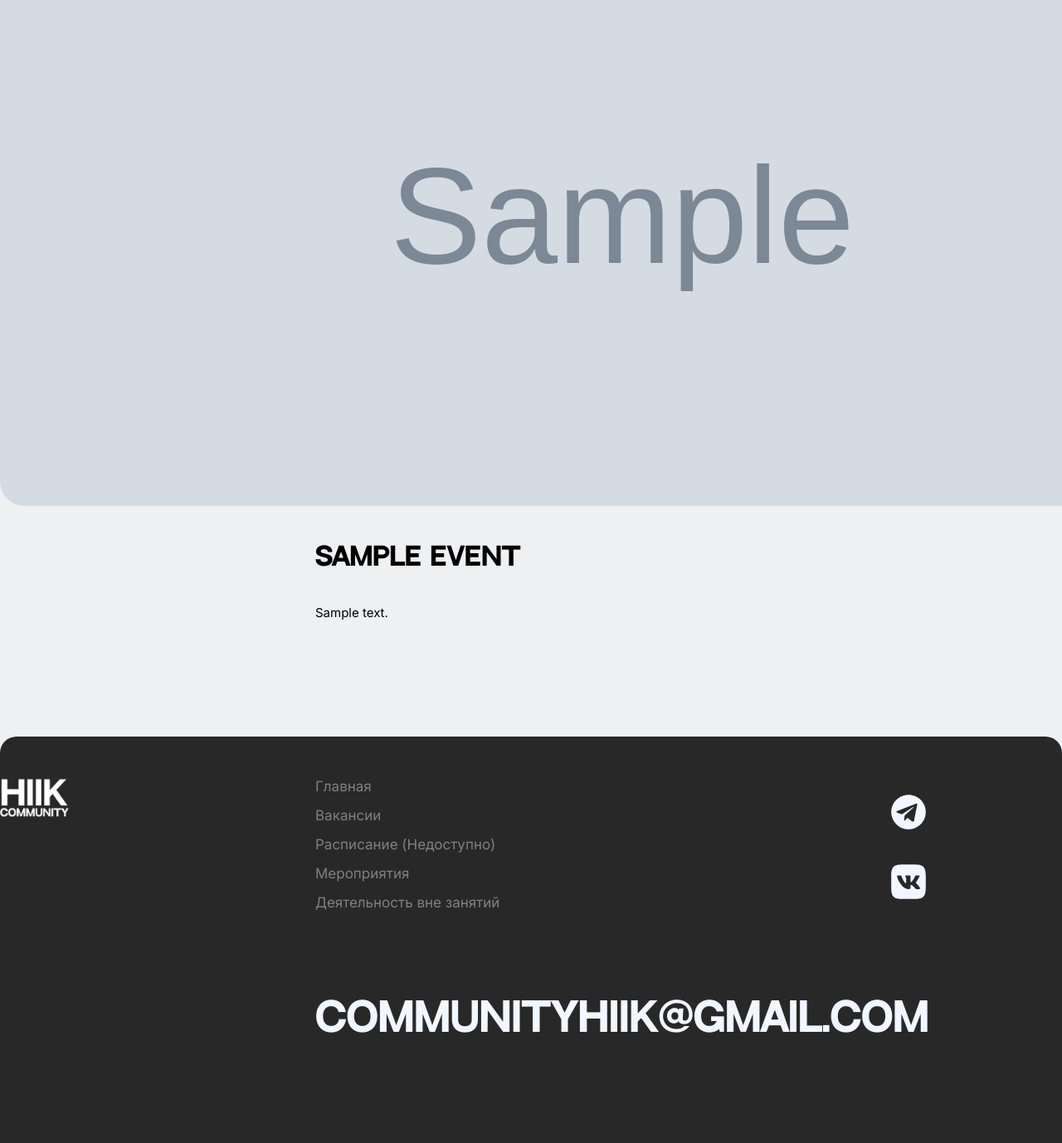
After one commit to AUGITARO/augitaro-hiik, a Yii app: template views/site/event-page.php in a window 1280 px wide; the page is wider, and only the part inside the window is pictured. The commit adds this page. Shown: the part 230-1608 px from the top of that part at 83% size. Run offline with PHP 8.4 and a stand-in for Yii, Linux system fonts and the light colour scheme; the template is opened without the code that fills it: most values are stand-ins (such as "Sample title", 1, 10 or a date in 2020); grey boxes marked "Sample" are stand-in pictures; data that the repository does not hold is empty; some libraries are stand-ins or nearby versions.

Commit message:
create event page

```diff
--- a/assets/AppAsset.php
+++ b/assets/AppAsset.php
@@ -32,6 +32,7 @@ class AppAsset extends AssetBundle
         'css/pages/events.css',
         'css/pages/activity.css',
         'css/pages/form.css',
+        'css/pages/event-page.css',
     ];
     public $js = [
 
--- a/config/web.php
+++ b/config/web.php
@@ -54,6 +54,7 @@ $config = [
                 '/create-event' => 'admin/create-event',
                 '/generate' => 'admin/generate-token',
                 '/events' => 'site/events',
+                '/event-page' => 'site/event-page',
                 '/login' => 'user/login',
                 '/logout' => 'user/logout',
                 '/signup' => 'user/signup',
--- /dev/null
+++ b/views/site/event-page.php
@@ -0,0 +1,22 @@
+<?php
+
+/** @var yii\web\view $this */
+/** @var Event $events */
+
+use app\models\Event;
+use yii\helpers\Html;
+
+$this->title = $event->title;
+
+?>
+<section class="event-page">
+    <div class="container">
+        <img src="uploads/event/<?= Html::encode($event->image_path) ?>" width="1500" height="700" alt="<?= Html::encode($event->title) ?>">
+        <div class="event-page-news">
+            <h3><?= Html::encode($event->title) ?></h3>
+            <div class="news-text">
+                <p><?= Html::encode($event->description) ?></p>
+            </div>
+        </div>
+    </div>
+</section>
--- a/views/site/index.php
+++ b/views/site/index.php
@@ -85,7 +85,7 @@ $this->title = 'Community | Главная';
 
             <?php foreach ($events as $event): ?>
                 <li>
-                    <a class="news-tab" href="./events-page.html">
+                    <a class="news-tab" href="<?= Url::to(['site/event-page', 'id' => $event->id])?>">
                         <h3 class="news-tab-text"><?= Html::encode($event->title) ?></h3>
                         <img src="uploads/event/<?= Html::encode($event->image_path) ?>" alt="<?= Html::encode($event->title) ?>">
                         <time class="tag"><?= date('Y F d', strtotime($event->date)) ?></time>
--- a/web/css/pages/events-page.css
+++ b/web/css/pages/event-page.css
@@ -1,3 +1,7 @@
+.event-page {
+    padding-bottom: 140px;
+}
+
 .event-page img {
     margin-top: 40px;
     object-fit: cover;
```
Also changed, not shown: controllers/SiteController.php (+10 -1 lines).
